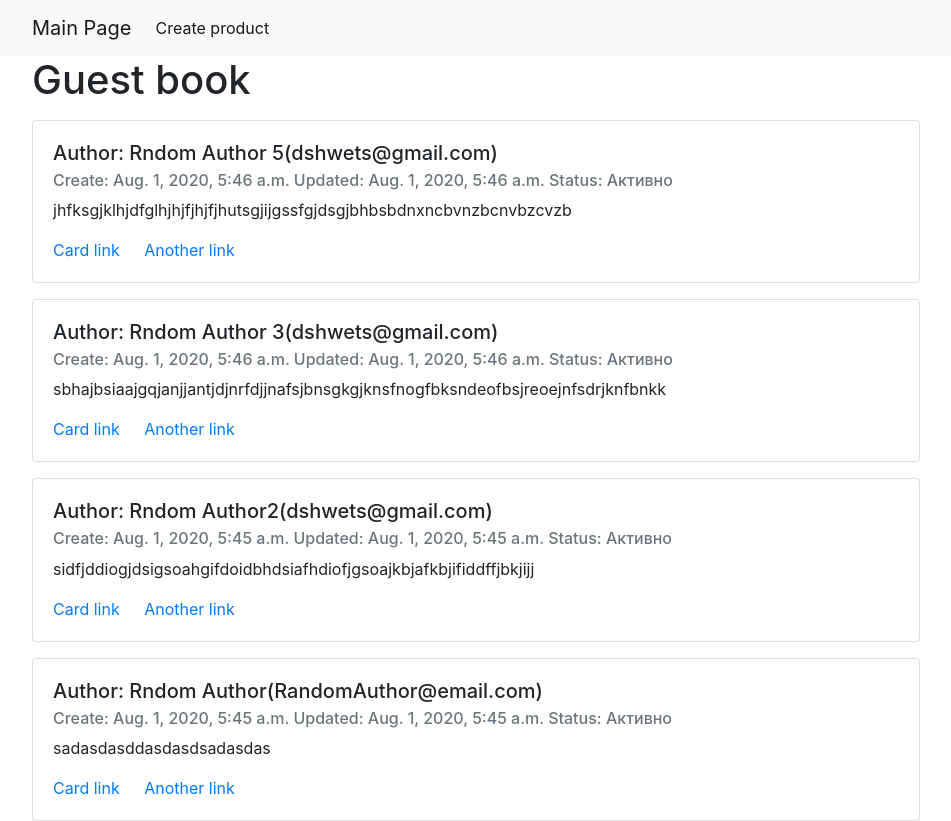
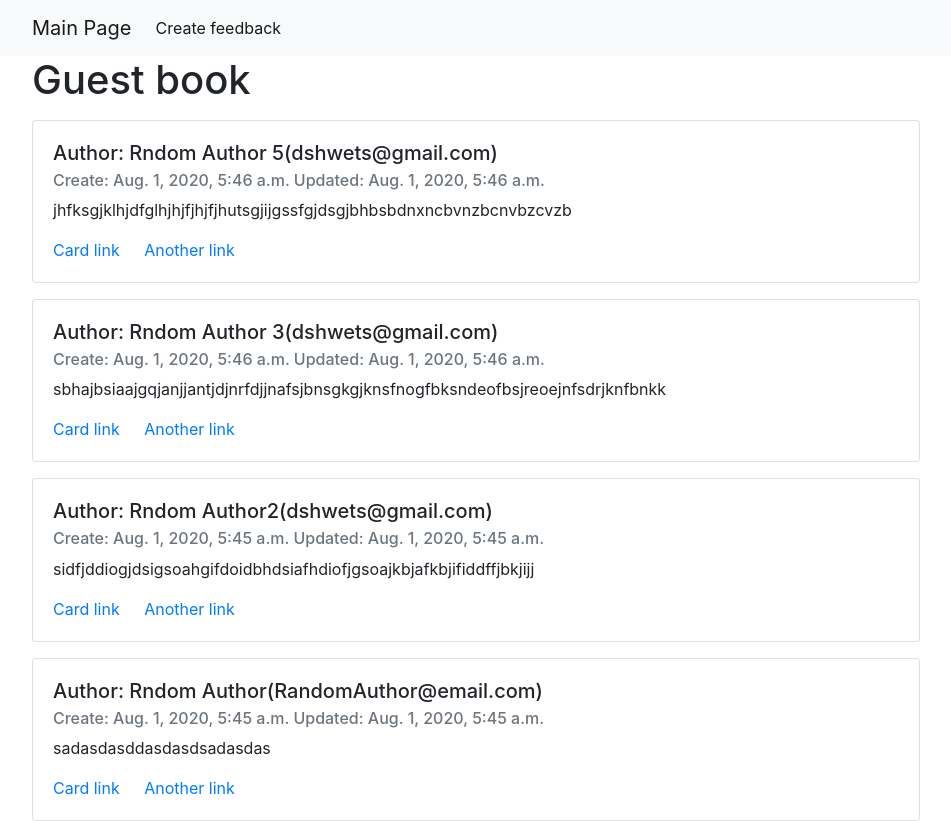
Before and after one commit to dshwets/Exam_6_Daniil_Shvets, a Django app: page / in a window 1280 px wide. Shown: the whole page, without its empty margins (53-1004 px from the left). Run offline with Django 3.2, Linux system fonts and the light colour scheme; data comes from the database, SQL or seed files in the repository; parts of the project's set-up code (start-up, migrations or seed data) failed here and were passed over; some libraries are stand-ins or nearby versions.

Commit message:
Завершен Этап-3, создана страница создания.

```diff
--- a/source/main/urls.py
+++ b/source/main/urls.py
@@ -16,13 +16,13 @@ Including another URLconf
 from django.contrib import admin
 from django.urls import path
 
-from webapp.views import index_view, watch_product, create_product, update_product, delete_product
+from webapp.views import index_view, watch_product, update_product, delete_product, create_feedback
 
 urlpatterns = [
     path('admin/', admin.site.urls),
     path('', index_view, name='index'),
-    path('product/<int:pk>/', watch_product, name='watch_product'),
-    path('product/add/', create_product, name='create_product'),
-    path('product/<int:pk>/update/', update_product, name='update_product'),
-    path('product/<int:pk>/delete/', delete_product, name='product_delete'),
+    path('feedback/<int:pk>/', watch_product, name='watch_feedback'),
+    path('feedback/add/', create_feedback, name='create_feedback'),
+    path('feedback/<int:pk>/update/', update_product, name='update_product'),
+    path('feedback/<int:pk>/delete/', delete_product, name='product_delete'),
 ]
--- a/source/webapp/forms.py
+++ b/source/webapp/forms.py
@@ -6,5 +6,6 @@ class FeedbackForm(forms.Form):
     name = forms.CharField(max_length=100, required=True, label='Имя автора')
     email = forms.EmailField(max_length=100, required=True, label='Электронная почта')
     text = forms.CharField(max_length=2000, required=True, label='Отзыв', widget=forms.Textarea)
-    status = forms.ChoiceField(choices=STATUS_CHOICES, required=True, initial=DEFAULT_STATUS,
-                               label='Статус')
+    # status = forms.ChoiceField(choices=STATUS_CHOICES, required=True, initial=DEFAULT_STATUS,
+    #                            label='Статус')
+    # Оказывается не нужен :С, нигде не участвует, и с фронта никак не передается в базу.
--- a/source/webapp/templates/base.html
+++ b/source/webapp/templates/base.html
@@ -5,7 +5,7 @@
     <meta name="viewport"
           content="width=device-width, user-scalable=no, initial-scale=1.0, maximum-scale=1.0, minimum-scale=1.0">
     <meta http-equiv="X-UA-Compatible" content="ie=edge">
-    <title>{% block title %} My Shop{% endblock %}</title>
+    <title>{% block title %} Feedback book{% endblock %}</title>
         <link rel="stylesheet" href="https://stackpath.bootstrapcdn.com/bootstrap/4.5.0/css/bootstrap.min.css" integrity="sha384-9aIt2nRpC12Uk9gS9baDl411NQApFmC26EwAOH8WgZl5MYYxFfc+NcPb1dKGj7Sk" crossorigin="anonymous">
 </head>
 <body>
--- a/source/webapp/templates/product_create.html
+++ b/source/webapp/templates/create_feedback.html
@@ -3,9 +3,9 @@
 {% block title %}Create{% endblock %}
 
 {% block content %}
-    <h1>Create Product</h1>
+    <h1>Create feedback</h1>
 
-    {% url "create_product" as action_url %}
+    {% url "create_feedback" as action_url %}
     {% include 'partial/form.html' with action_url=action_url form_method='post' %}
 
 {% endblock %}
--- a/source/webapp/templates/index.html
+++ b/source/webapp/templates/index.html
@@ -3,7 +3,7 @@
 {% block title %}{% endblock %}
 {% block menu %}
       <li class="nav-item active">
-        <a class="nav-link" href="{% url 'create_product' %}"> Create product <span class="sr-only">(current)</span></a>
+        <a class="nav-link" href="{% url 'create_feedback' %}"> Create feedback <span class="sr-only">(current)</span></a>
       </li>
 {% endblock %}
 
@@ -21,8 +21,7 @@
         <div class="card mt-3" style="width: 80%;">
         <div class="card-body">
         <h5 class="card-title">Author: {{ feedback.name }}({{ feedback.email }})</h5>
-        <h6 class="card-subtitle mb-2 text-muted">Create: {{ feedback.created_at }} Updated: {{ feedback.updated_at }}
-        Status: {{ feedback.get_status_display }}</h6>
+        <h6 class="card-subtitle mb-2 text-muted">Create: {{ feedback.created_at }} Updated: {{ feedback.updated_at }}</h6>
         <p class="card-text">{{ feedback.text }}</p>
         <a href="#" class="card-link">Card link</a>
         <a href="#" class="card-link">Another link</a>
--- a/source/webapp/templates/partial/form_field.html
+++ b/source/webapp/templates/partial/form_field.html
@@ -2,7 +2,7 @@
 {{ field }}<br/>
 {% if field.errors %}
     {% for error in field.errors %}
-        <p class="error">{{ error }}</p>
+        <p class="text-danger">{{ error }}</p>
     {% endfor %}
 {% endif %}
 <br/>
--- a/source/webapp/views.py
+++ b/source/webapp/views.py
@@ -22,34 +22,32 @@ def delete_product(request, pk):
         return redirect('index_view')
 
 
-def create_product(request):
+def create_feedback(request):
     if request.method == 'GET':
-        return render(request, 'product_create.html', context={
-            'form': ProductForm()
+        return render(request, 'create_feedback.html', context={
+            'form': FeedbackForm()
         })
     elif request.method == 'POST':
-        form = ProductForm(data=request.POST)
+        form = FeedbackForm(data=request.POST)
         if form.is_valid():
-            product = Product.objects.create(
+            feedback = Feedback.objects.create(
                 name=form.cleaned_data['name'],
-                description=form.cleaned_data['description'],
-                category=form.cleaned_data['category'],
-                amount=form.cleaned_data['amount'],
-                price=form.cleaned_data['price']
+                email=form.cleaned_data['email'],
+                text=form.cleaned_data['text'],
             )
-            return redirect('watch_product', product.pk)
+            return redirect('index')
         else:
-            return render(request, 'product_create.html', context={
+            return render(request, 'create_feedback.html', context={
                 'form': form
             })
 
 
-def watch_product(request, pk):
-    product = Product.objects.get(pk=pk)
-    context = {
-        'product': product
-    }
-    return render(request, 'product_view.html', context)
+# def watch_product(request, pk):
+#     product = Product.objects.get(pk=pk)
+#     context = {
+#         'product': product
+#     }
+#     return render(request, 'product_view.html', context)
 
 
 def update_product(request, pk):
@@ -62,7 +60,7 @@ def update_product(request, pk):
             'amount': product.amount,
             'price': product.price
         })
-        return render(request, 'product_update.html', context={'form': form,
+        return render(request, 'feedback_update.html', context={'form': form,
                                                                'product': product})
     elif request.method == 'POST':
         form = ProductForm(data=request.POST)
@@ -75,7 +73,7 @@ def update_product(request, pk):
             product.save()
             return redirect('watch_product', pk=product.pk)
         else:
-            return render(request, 'product_update.html', context={'form': form,
+            return render(request, 'feedback_update.html', context={'form': form,
                                                                    'product': product})
     else:
         return HttpResponseNotAllowed(permitted_methods=['GET', 'POST'])
```
Also changed, not shown: source/webapp/templates/feedback_update.html (renamed from source/webapp/templates/product_update.html).
